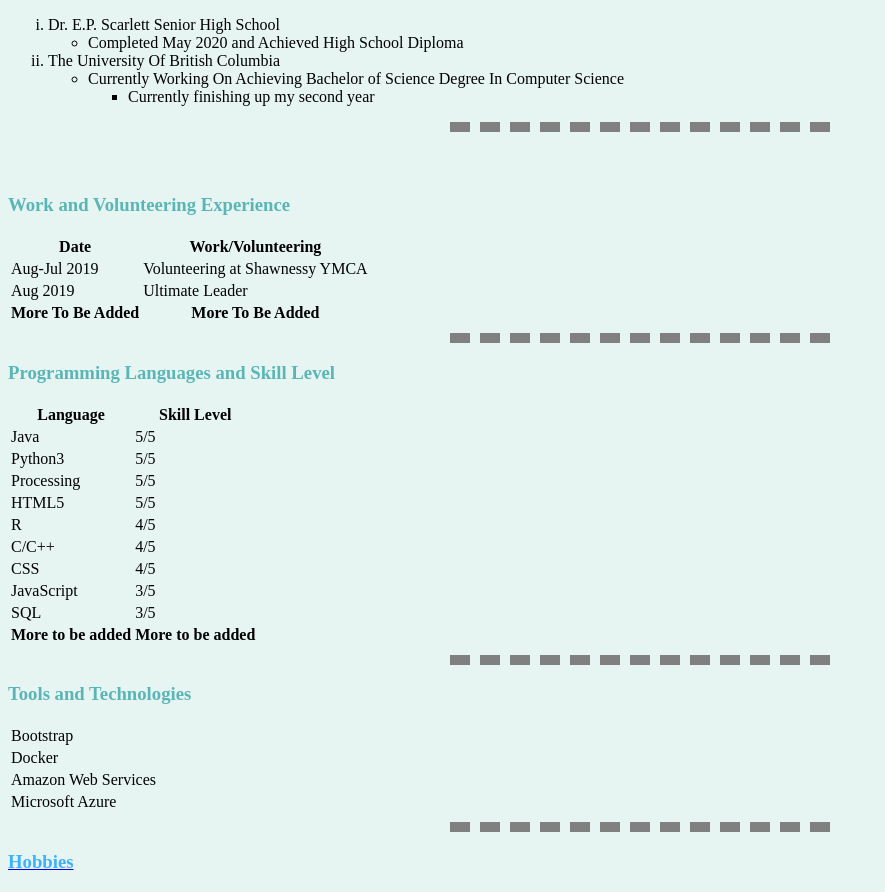
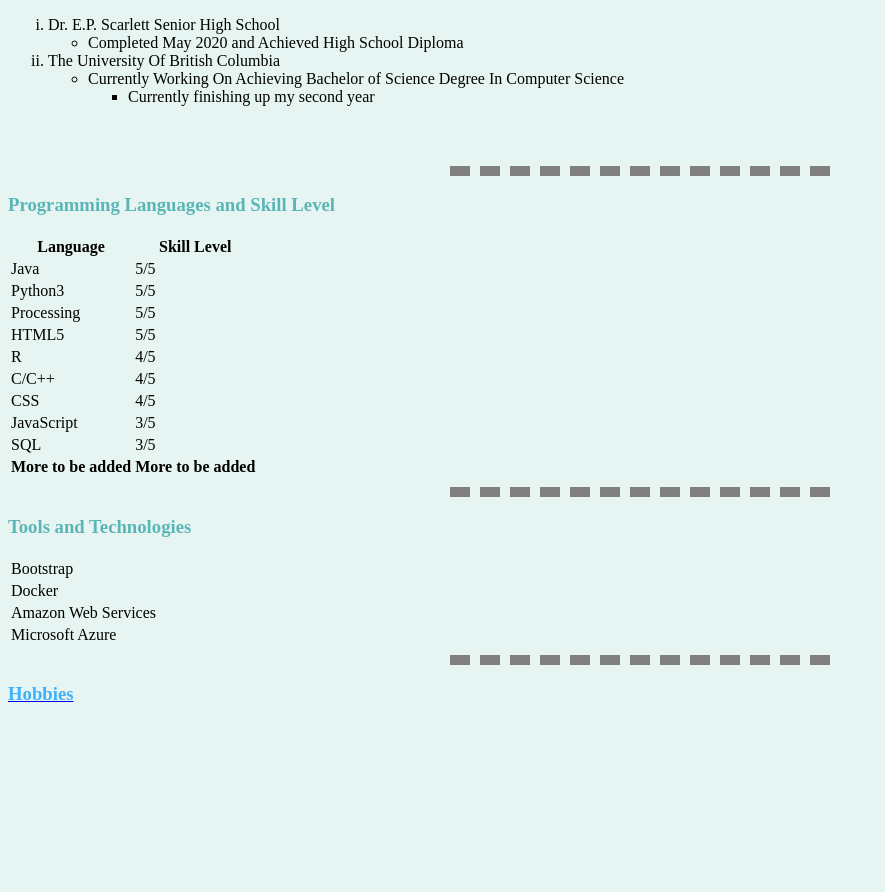
Before and after one commit to Shaheer02/Personal_Site_HTML_CSS, a plain HTML site: page index.html in a window 1280 px wide. Shown: the part 881-1773 px from the top of the page, without its empty margins (0-885 px from the left). After the commit the page ends 1605 px from the top, so only its background shows below. Drawn offline with Linux system fonts and the light colour scheme.

Commit message:
Removed Unrealted Work Experience

```diff
--- a/index.html
+++ b/index.html
@@ -41,29 +41,8 @@
       </ul>
     </ul>
   </ol>
-  <hr>
+
 <br></br>
-<h3>Work and Volunteering Experience</h3>
-  <table>
-    <thead>
-      <th>Date</th>
-      <th>Work/Volunteering</th>
-    </thead>
-    <tbody>
-      <tr>
-        <td>Aug-Jul 2019</td>
-        <td>Volunteering at Shawnessy YMCA</td>
-      </tr>
-      <tr>
-        <td>Aug 2019</td>
-        <td>Ultimate Leader</td>
-      </tr>
-    </tbody>
-    <tfoot>
-      <th>More To Be Added</th>
-      <th>More To Be Added</th>
-    </tfoot>
-
 
   </table>
   <hr size="1">
```
